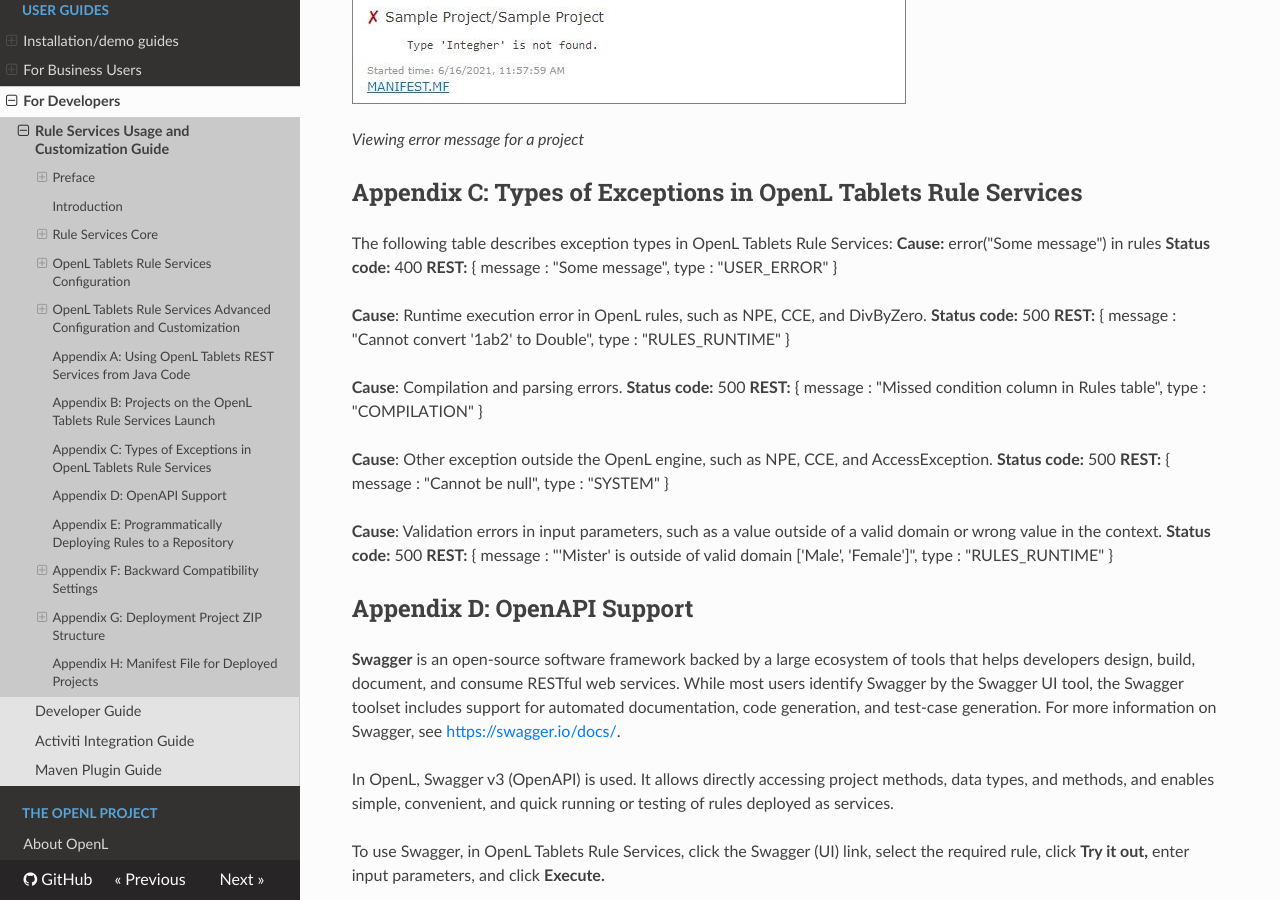
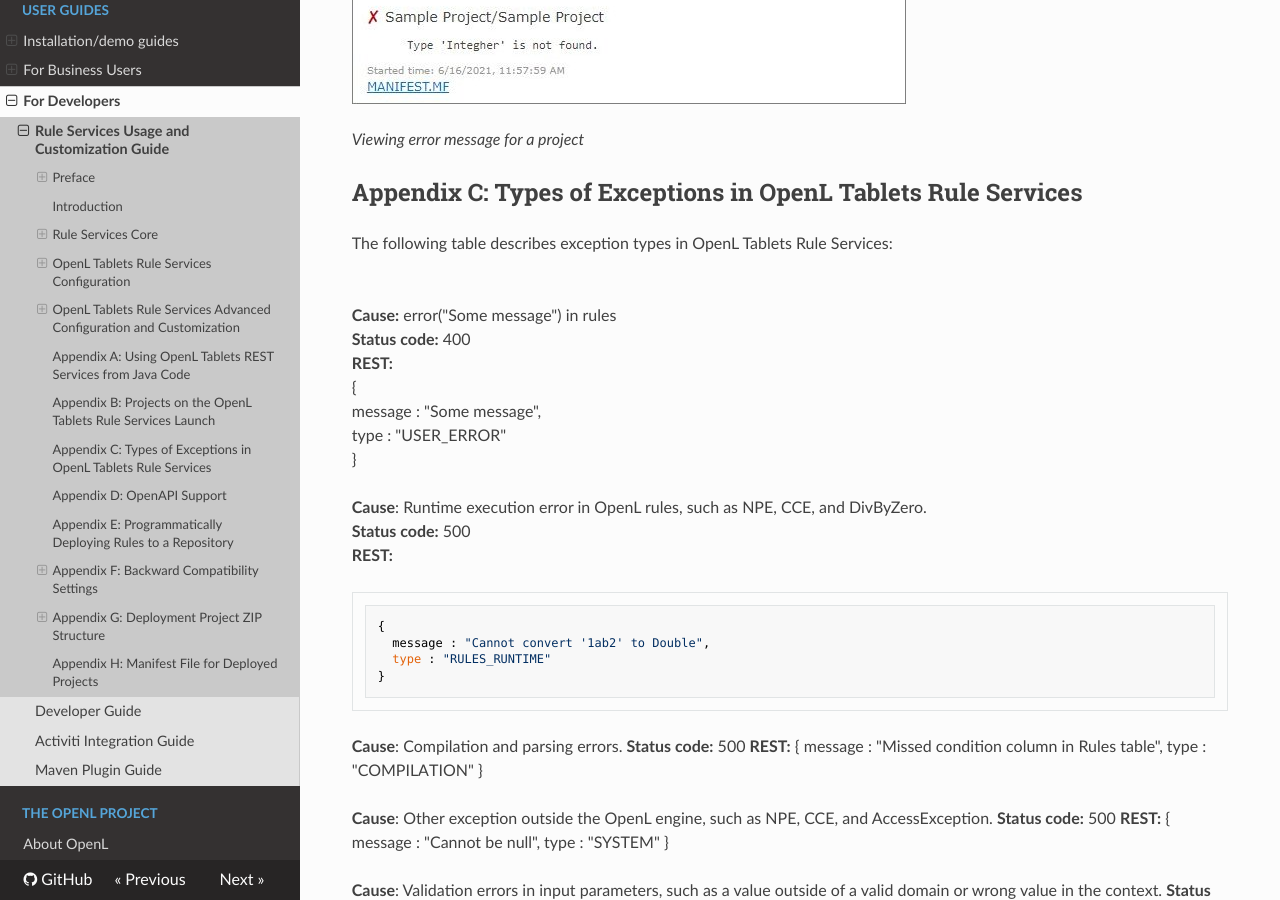
Before and after one commit to agradus/OpenLdocs, an MkDocs documentation site: the page built from docs/documentation/guides/rule_services_usage_and_customization_guide.md, in a window 1280 px wide and 900 px high, scrolled down 56651 px. Built offline with MkDocs 1.6.1, drawn with Linux system fonts in a browser that asks for light colours; nearby versions of some CDN libraries.

Commit message:
Update rule_services_usage_and_customization_guide.md

````diff
--- a/docs/documentation/guides/rule_services_usage_and_customization_guide.md
+++ b/docs/documentation/guides/rule_services_usage_and_customization_guide.md
@@ -1983,21 +1983,24 @@
 ## Appendix C: Types of Exceptions in OpenL Tablets Rule Services
 
 The following table describes exception types in OpenL Tablets Rule Services:
-**Cause:** error("Some message") in rules
-**Status code:** 400
-**REST:**
-{
-  message : "Some message",
-  type : "USER_ERROR"
-}
-
-**Cause**: Runtime execution error in OpenL rules, such as NPE, CCE, and DivByZero.
-**Status code:** 500
-**REST:**
+
+<br/>**Cause:** error("Some message") in rules
+<br/>**Status code:** 400
+<br/>**REST:**
+<br/>{
+<br/>  message : "Some message",
+<br/>  type : "USER_ERROR"
+<br/>}
+<br/>
+<br/>**Cause**: Runtime execution error in OpenL rules, such as NPE, CCE, and DivByZero.
+<br/>**Status code:** 500
+<br/>**REST:**
+```
 {
   message : "Cannot convert '1ab2' to Double",
   type : "RULES_RUNTIME"
 }
+```
 
 **Cause**: Compilation and parsing errors.
 **Status code:** 500
````
